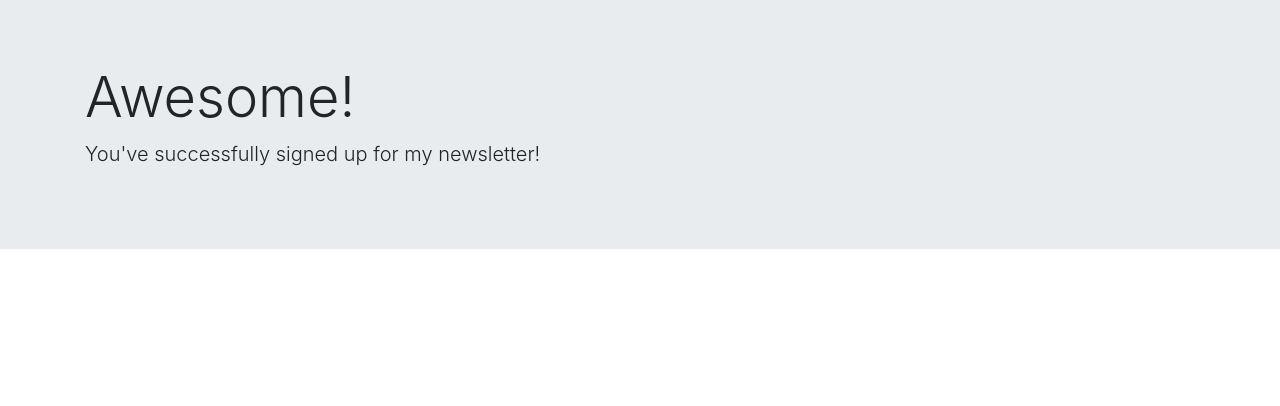
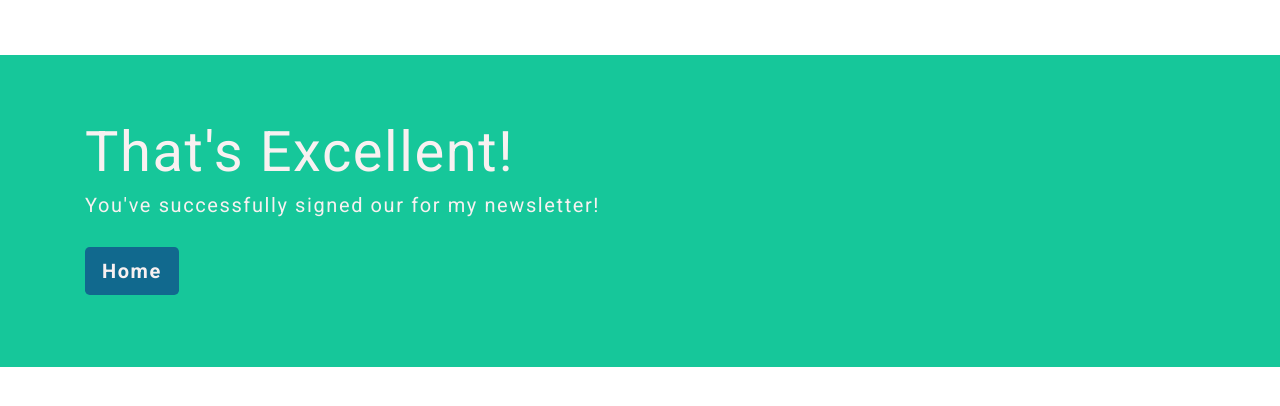
Before and after one commit to justinsonnen/Web_Mail_Campaign, a website: page success.html in a window 1280 px wide. Drawn offline with nearby package versions, Linux system fonts and the light colour scheme.

Commit message:
Updated Success and Fail links

```diff
--- a/public/css/styles.css
+++ b/public/css/styles.css
@@ -6,7 +6,7 @@ body {
   margin: 0;
 }
 
-#title .container-fluid{
+#title .container-fluid {
   padding: 15% 15%;
 }
 
@@ -21,23 +21,23 @@ body {
 /* Navbar Company Name Text Color */
 .navbar-custom .navbar-brand,
 .navbar-custom .navbar-text {
-    color: #16c79a;
+  color: #16c79a;
 }
 
 /* Remove Border-box from Menu */
 .navbar-toggler:focus,
-.navbar-toggler:active{
+.navbar-toggler:active {
   outline: none;
   box-shadow: none;
 }
 
 /* Navbar Link Color */
-.navbar-custom .navbar-nav .nav-link{
+.navbar-custom .navbar-nav .nav-link {
   color: #f8f1f1;
 }
 
 /* Navbar Link Hover Color */
-.navbar-custom .navbar-nav .nav-link:hover{
+.navbar-custom .navbar-nav .nav-link:hover {
   color: #16c79a;
 }
 
@@ -79,7 +79,7 @@ body {
   height: 100vh;
 }
 
-#schedule .container-fluid{
+#schedule .container-fluid {
   padding: 10% 10%;
 }
 
@@ -88,7 +88,7 @@ body {
   color: #16c79a;
 }
 
-.row1{
+.row1 {
   color: #f8f1f1;
 }
 
@@ -122,6 +122,7 @@ td {
   overflow: hidden;
   margin: 0;
 }
+
 #gallery .mantra {
   color: #11698e;
   margin-top: 120px;
@@ -162,6 +163,7 @@ td {
 .panel.active {
   flex: 5;
 }
+
 .panel.active h3 {
   opacity: 1;
   transition: opacity 0.3s ease-in 0.4s;
@@ -200,9 +202,11 @@ td {
   padding: 15px;
   margin: auto;
 }
+
 .form-signin .checkbox {
   font-weight: 400;
 }
+
 .form-signin .form-control {
   position: relative;
   box-sizing: border-box;
@@ -210,9 +214,11 @@ td {
   padding: 10px;
   font-size: 16px;
 }
+
 .form-signin .form-control:focus {
   z-index: 2;
 }
+
 .top {
   margin-bottom: -1px;
   border-bottom-right-radius: 0;
@@ -235,7 +241,27 @@ td {
 }
 
 
-.parallax_container{
+.parallax_container {
   width: 100%;
   height: 100vh;
 }
+
+/* Success and Failure Pages */
+
+.bg-custom {
+  background-color: #16c79a;
+  font-family: 'Roboto', sans-serif;
+  font-weight: 700;
+  font-size: 4rem;
+  color: #f8f1f1;
+  line-height: 1.1;
+  letter-spacing: 0.1rem;
+}
+
+.jumbotron .btn-custom {
+  color: #f8f1f1;
+  background-color: #11698e;
+  font-family: 'Roboto', sans-serif;
+  font-weight: 700;
+  letter-spacing: 0.1rem;
+}
--- a/success.html
+++ b/success.html
@@ -1,18 +1,26 @@
 <!DOCTYPE html>
 <html lang="en" dir="ltr">
+
 <head>
   <meta charset="utf-8">
   <!-- Bootstrap core CSS -->
-<link rel="stylesheet" href="https://stackpath.bootstrapcdn.com/bootstrap/4.5.2/css/bootstrap.min.css" integrity="sha384-JcKb8q3iqJ61gNV9KGb8thSsNjpSL0n8PARn9HuZOnIxN0hoP+VmmDGMN5t9UJ0Z" crossorigin="anonymous">
+  <link rel="stylesheet" href="https://stackpath.bootstrapcdn.com/bootstrap/4.5.2/css/bootstrap.min.css"
+    integrity="sha384-JcKb8q3iqJ61gNV9KGb8thSsNjpSL0n8PARn9HuZOnIxN0hoP+VmmDGMN5t9UJ0Z" crossorigin="anonymous">
+  <link href="public/css/styles.css" rel="stylesheet">
+  <title>Success</title>
+  <link href="css/styles.css" rel="stylesheet">
+</head>
 
-    <title>Success</title>
-  </head>
 <body>
-    <div class="jumbotron jumbotron-fluid">
+  <div class="jumbotron jumbotron-fluid bg-custom">
     <div class="container">
-    <h1 class="display-4">Awesome!</h1>
-    <p class="lead">You've successfully signed up for my newsletter!</p>
+      <h1 class="display-4">That's Excellent!</h1>
+      <p class="lead">You've successfully signed our for my newsletter!</p>
+      <form action="/fail.html" method="post">
+        <button class="btn btn-lg btn-custom" type="submit" name="button">Home</button>
+      </form>
     </div>
   </div>
 </body>
+
 </html>
```
Also changed, not shown: app.js (+10 -9 lines), fail.html (+10 -5 lines), signup.html (+3 -3 lines). Lines whose indentation alone changed are shown as unchanged.
